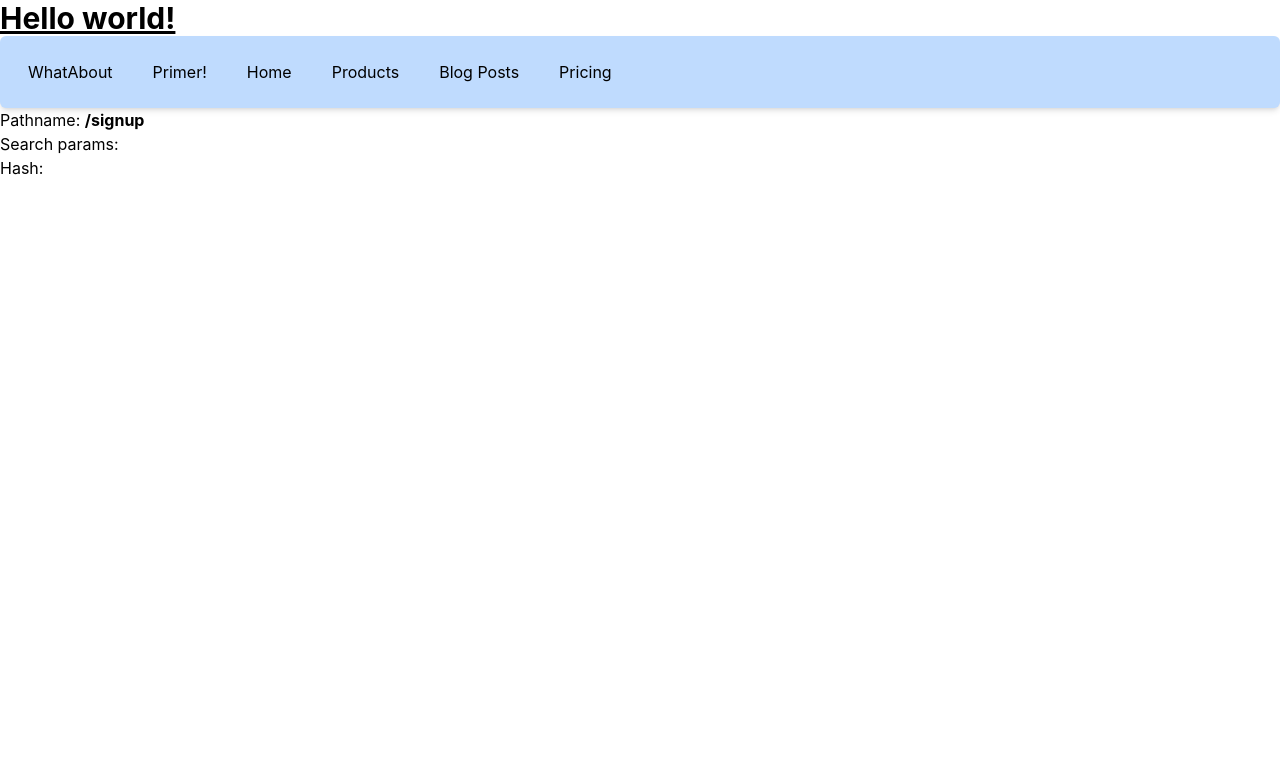
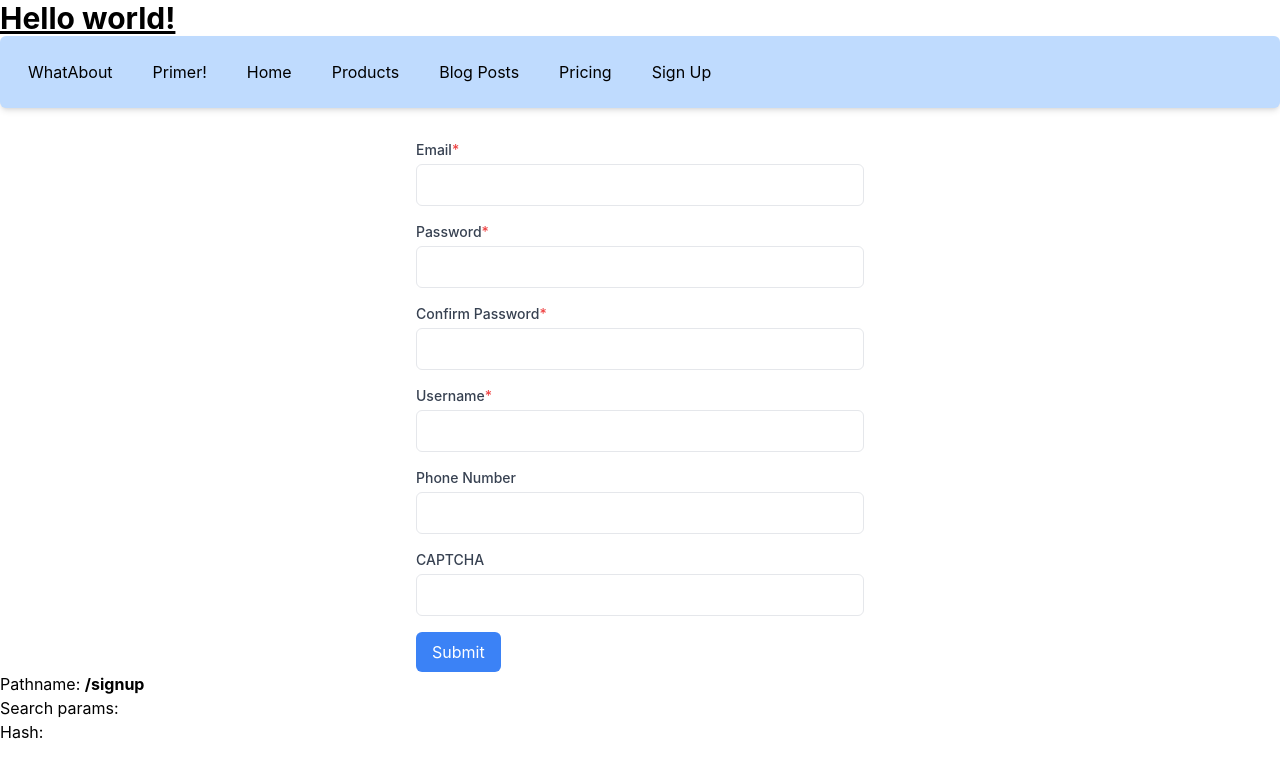
Before and after one commit to zy035c/dualblog-frontend, a React (Create React App) app: page /signup in a window 1280 px wide. Shown: the top 778 px of the page. Built offline with nearby package versions, Linux system fonts and the light colour scheme.

Commit message:
signup page done

```diff
--- /dev/null
+++ b/src/apis/api_user.jsx
@@ -0,0 +1,14 @@
+import { simpleFetch, simplePost } from "./api";
+
+const getAllUser = async () => {
+  const parsedData = await simpleFetch("/blog/get_all", "getAllUser");
+  return parsedData;
+};
+
+/* write an api to post a blog with title and content */
+const createNewUser = async (fromData) => {
+  const parsedData = await simplePost("/user/create", "addUser", fromData);
+  return parsedData;
+};
+
+export { getAllUser, createNewUser };
--- a/src/blog/start_page.jsx
+++ b/src/blog/start_page.jsx
@@ -5,6 +5,7 @@ import DemoAbout from './about/about';
 import DemoHome from './home/home';
 
 import Posts from './tblog/tblog';
+import SignUp from './user/sign_up';
 
 function Products() {
   return <h2>About</h2>;
@@ -36,6 +37,7 @@ const DemoHeader = () => {
         <HeaderOption to="./products" text="Products" />
         <HeaderOption to="./posts" text="Blog Posts" />
         <HeaderOption to="./#pricing" text="Pricing" />
+        <HeaderOption to="./signup" text="Sign Up" />
       </div>
     </div>
   )
@@ -54,6 +56,7 @@ const StartPage = () => {
         <Route path="/products" element={<Products />} />
         <Route path="/posts/*" element={<Posts />} />
         <Route path="/#pricing" element={<Pricing />} />
+        <Route path="/signup" element={<SignUp />} />
       </Routes>
       <div>
         Pathname: <b>{pathname}</b><br />
--- /dev/null
+++ b/src/blog/user/sign_up.jsx
@@ -0,0 +1,147 @@
+
+import React, { useState } from 'react';
+import { createNewUser } from 'apis/api_user';
+
+const SignUp = () => {
+  const [formData, setFormData] = useState({
+    email: '',
+    password: '',
+    confirmPassword: '',
+    username: '',
+    phoneNumber: '',
+    captcha: '',
+  });
+  const [errors, setErrors] = useState({});
+
+  const handleChange = (e) => {
+    setFormData({ ...formData, [e.target.name]: e.target.value });
+  };
+
+  const handleSubmit = (e) => {
+    e.preventDefault();
+
+    // Validation
+    const newErrors = {};
+    if (!formData.email || !formData.password || !formData.confirmPassword || !formData.username) {
+      newErrors.required = 'Please fill out all required fields.';
+    }
+    if (formData.password !== formData.confirmPassword) {
+      newErrors.passwordMatch = 'Passwords do not match.';
+    }
+    if (!validateEmail(formData.email)) {
+      newErrors.emailFormat = 'Please enter a valid email address.';
+    }
+
+    if (Object.keys(newErrors).length > 0) {
+      setErrors(newErrors);
+    } else {
+      // Submit form logic here
+      console.log('Form submitted:', formData);
+
+      createNewUser(formData);
+    }
+  };
+
+  const validateEmail = (email) => {
+    // Basic email validation regex
+    const re = /\S+@\S+\.\S+/;
+    return re.test(email);
+  };
+
+  return (
+    <form onSubmit={handleSubmit} className="max-w-md mx-auto mt-8">
+      <div className="mb-4">
+        <label htmlFor="email" className="block text-sm font-medium text-gray-700">
+          Email<span className="text-red-500">*</span>
+        </label>
+        <input
+          type="email"
+          id="email"
+          name="email"
+          value={formData.email}
+          onChange={handleChange}
+          className="mt-1 p-2 border rounded-md w-full"
+          required
+        />
+        {errors.emailFormat && <p className="text-red-500 text-xs mt-1">{errors.emailFormat}</p>}
+      </div>
+      <div className="mb-4">
+        <label htmlFor="password" className="block text-sm font-medium text-gray-700">
+          Password<span className="text-red-500">*</span>
+        </label>
+        <input
+          type="password"
+          id="password"
+          name="password"
+          value={formData.password}
+          onChange={handleChange}
+          className="mt-1 p-2 border rounded-md w-full"
+          required
+        />
+      </div>
+      <div className="mb-4">
+        <label htmlFor="confirmPassword" className="block text-sm font-medium text-gray-700">
+          Confirm Password<span className="text-red-500">*</span>
+        </label>
+        <input
+          type="password"
+          id="confirmPassword"
+          name="confirmPassword"
+          value={formData.confirmPassword}
+          onChange={handleChange}
+          className="mt-1 p-2 border rounded-md w-full"
+          required
+        />
+        {errors.passwordMatch && <p className="text-red-500 text-xs mt-1">{errors.passwordMatch}</p>}
+      </div>
+      <div className="mb-4">
+        <label htmlFor="username" className="block text-sm font-medium text-gray-700">
+          Username<span className="text-red-500">*</span>
+        </label>
+        <input
+          type="text"
+          id="username"
+          name="username"
+          value={formData.username}
+          onChange={handleChange}
+          className="mt-1 p-2 border rounded-md w-full"
+          required
+        />
+      </div>
+      <div className="mb-4">
+        <label htmlFor="phoneNumber" className="block text-sm font-medium text-gray-700">
+          Phone Number
+        </label>
+        <input
+          type="tel"
+          id="phoneNumber"
+          name="phoneNumber"
+          value={formData.phoneNumber}
+          onChange={handleChange}
+          className="mt-1 p-2 border rounded-md w-full"
+        />
+      </div>
+      {/* CAPTCHA service goes here */}
+      <div className="mb-4">
+        <label htmlFor="captcha" className="block text-sm font-medium text-gray-700">
+          CAPTCHA
+        </label>
+        <input
+          type="text"
+          id="captcha"
+          name="captcha"
+          value={formData.captcha}
+          onChange={handleChange}
+          className="mt-1 p-2 border rounded-md w-full"
+        />
+      </div>
+      <button type="submit" className="bg-blue-500 text-white py-2 px-4 rounded-md hover:bg-blue-600">
+        Submit
+      </button>
+      {errors.required && <p className="text-red-500 text-xs mt-2">{errors.required}</p>}
+    </form>
+  );
+};
+
+
+export default SignUp;
```
